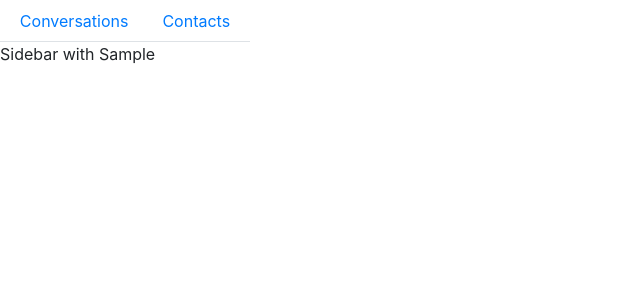
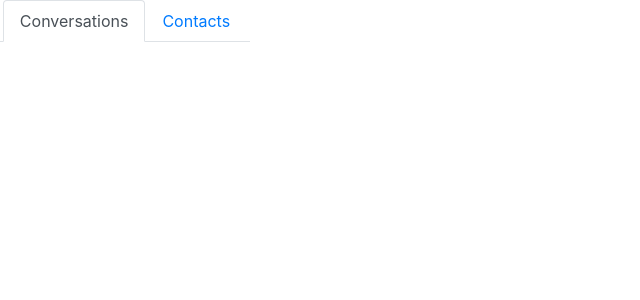
Before and after one commit to hpmarsle/whatsup, a React (Create React App) app in the folder client/: page / in a window 1280 px wide. Both pictures are taken after typing "Sample" into the empty fields and a click on the button "Login". Shown: the top 300 px of the page, without its empty margins (0-640 px from the left). Built offline with nearby package versions, Linux system fonts and the light colour scheme.

Commit message:
useState to set activeKey and start Tab.Content

```diff
--- a/client/src/components/Sidebar.js
+++ b/client/src/components/Sidebar.js
@@ -1,14 +1,16 @@
-import React from 'react'
+import React, { useState } from 'react'
 import { Tab, Nav } from 'react-bootstrap'
 
 const CONVERSATIONS_KEY = "conversations"
 const CONTACTS_KEY = "contacts"
 
 export default function Sidebar({id}) {
+    const [activeKey, setActiveKey] = useState(CONVERSATIONS_KEY)
+
     return (
-        <div style={{width: '250px'}} className='d-flex flex-column'>
-            <Tab.Container>
-                <Nav variant='tabs' className='justify-content-center'>
+        <div style={{width: '250px'}} className="d-flex flex-column">
+            <Tab.Container activeKey={activeKey} onSelect={setActiveKey}>
+                <Nav variant="tabs" className="justify-content-center">
                     <Nav.Item>
                         <Nav.Link eventKey={CONVERSATIONS_KEY} >Conversations</Nav.Link>
                     </Nav.Item>
@@ -16,8 +18,6 @@ export default function Sidebar({id}) {
                         <Nav.Link eventKey={CONTACTS_KEY} >Contacts</Nav.Link>
                     </Nav.Item>
                 </Nav>
-
-            Sidebar with {id}
             </Tab.Container>
         </div>
     )
```
